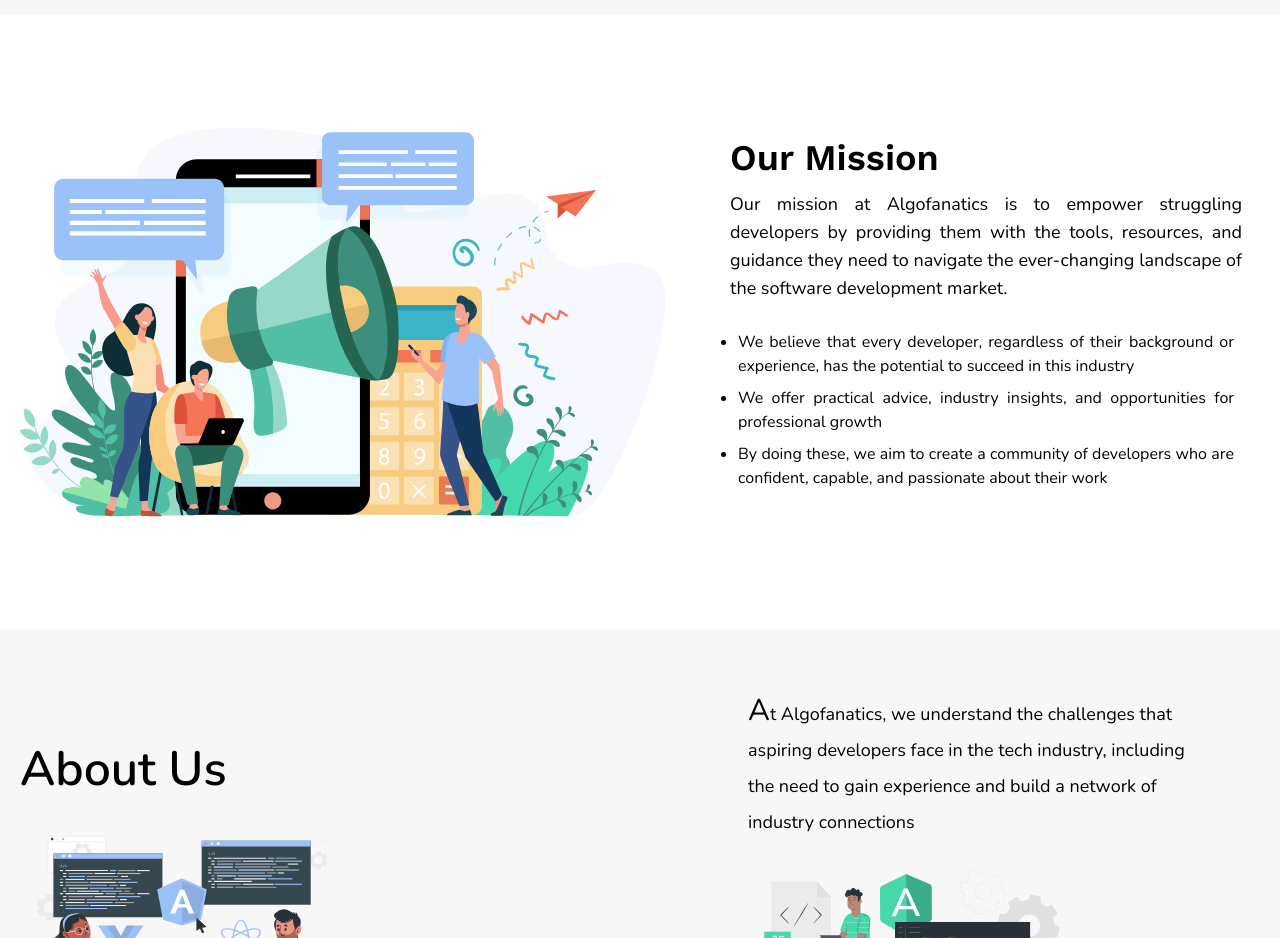
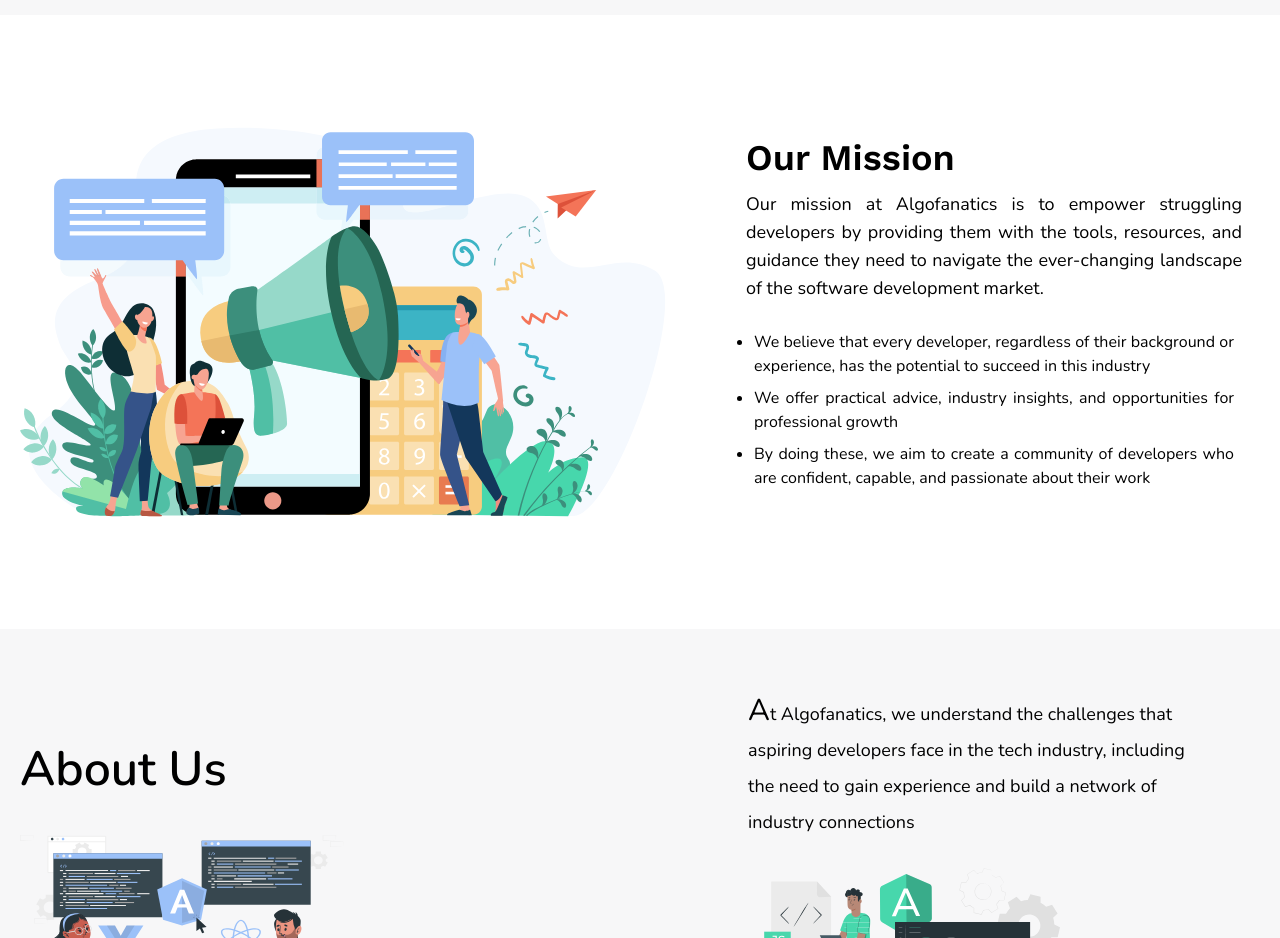
Before and after one commit to algofanatics/algofanatics-website, a Next.js app in the folder algofanatics/: page / in a window 1280 px wide. Shown: the part 1740-2678 px from the top of the page. Built offline with nearby package versions, Linux system fonts and the light colour scheme.

Commit message:
feat: about, team, mission and header UI

```diff
--- a/algofanatics/components/Mission/Mission.tsx
+++ b/algofanatics/components/Mission/Mission.tsx
@@ -14,7 +14,7 @@
           />
         </div>
 
-        <div className="lg:pl-16 text-justify lg:max-w-xl font-normal w-full">
+        <div className="lg:pl-20 text-justify lg:max-w-xl font-normal w-full">
           <h1 className="text-3xl lg:text-4xl font-work font-semibold">Our Mission</h1>
           <p className="py-3 lg:text-lg font-nunito text-sm md:text-lg leading-10">
             Our mission at Algofanatics is to empower struggling developers by
```
